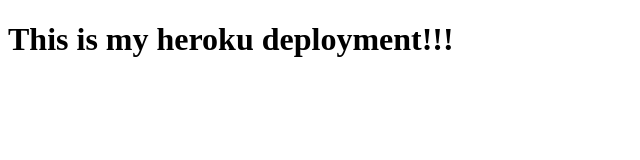
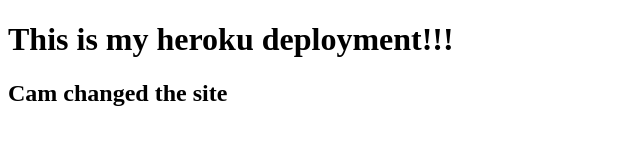
Before and after one commit to bridgecrew-perf6/deployment-demo-49, a website: page index.html in a window 1280 px wide. Shown: the whole page, without its empty margins (0-640 px from the left). Drawn offline with Linux system fonts and the light colour scheme.

Commit message:
added h2

```diff
--- a/index.html
+++ b/index.html
@@ -8,5 +8,6 @@
 </head>
 <body>
   <h1>This is my heroku deployment!!!</h1>
+  <h2>Cam changed the site</h2>
 </body>
 </html>
```
